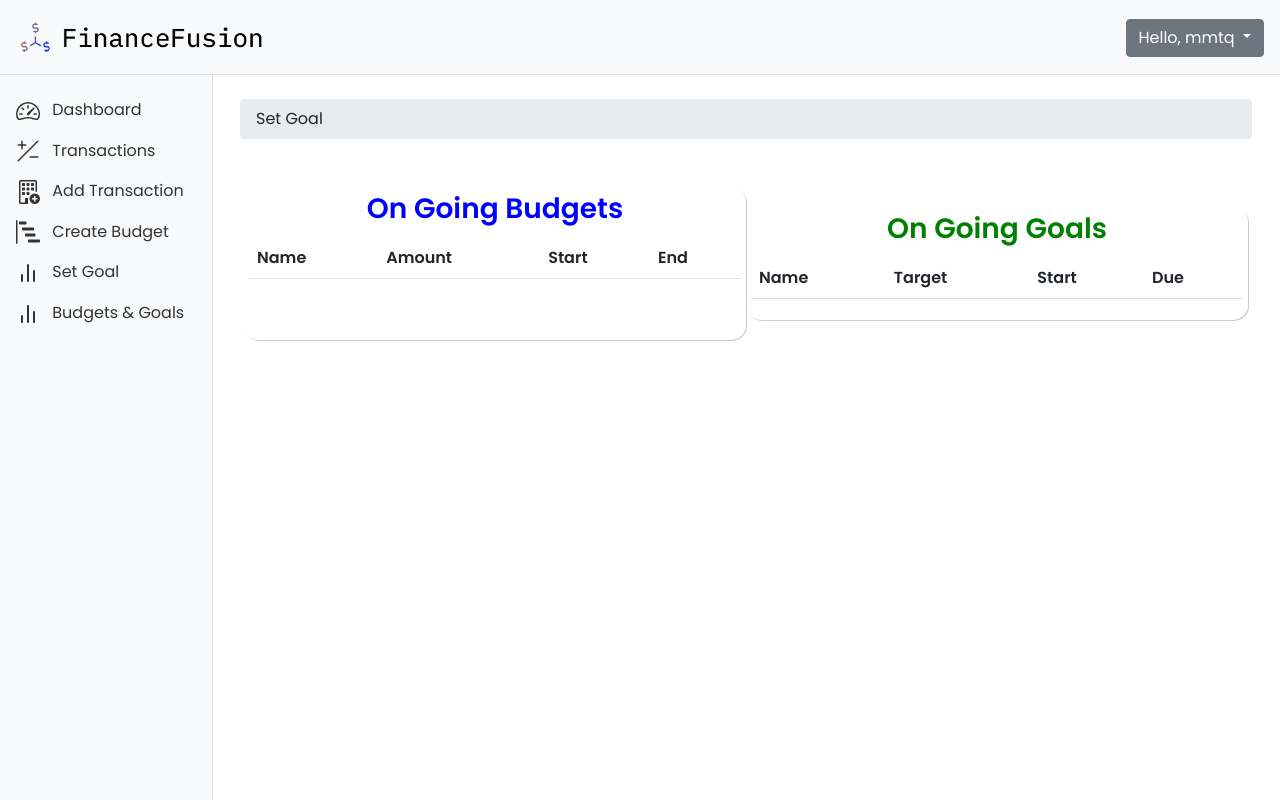
After one commit to mmtq/financial_management, a Django app: page /budgets-goals/ in a window 1280 px wide. The commit adds this page. Run offline with Django 5.2, Linux system fonts and the light colour scheme; a user stored in the database is signed in; data comes from the database, SQL or seed files in the repository; both versions use the stored data as it was after the commit; lists and menus that the app fills with data are empty; some libraries are stand-ins or nearby versions.

Commit message:
done initially

```diff
--- a/financeFusion/models.py
+++ b/financeFusion/models.py
@@ -46,7 +46,9 @@ class Goal(models.Model):
     user = models.ForeignKey(User, on_delete=models.CASCADE, blank=True, null=True)
     name = models.CharField(max_length=50)
     description = models.CharField(max_length=255, blank=True)
+    category = models.ForeignKey(Category, on_delete=models.CASCADE, blank=True, null=True)
     target_amount = models.DecimalField(max_digits=10, decimal_places=2, validators=[MinValueValidator(0)])
+    start_date = models.DateField(null=True, blank=True)
     due_date = models.DateField()
     current_amount = models.DecimalField(max_digits=10, decimal_places=2, default=0)
 
--- a/financeFusion/urls.py
+++ b/financeFusion/urls.py
@@ -8,11 +8,15 @@ urlpatterns = [
     path('register/', views.register),
     path('login/', views.user_login),
     path('logout/', views.user_logout),
+    path('budgets-goals/',views.budget_goal, name='budgets_goals'),
     path('dashboard/', views.dashboard,name='dashboard'),
     path('add-transaction/', views.add_transaction),
     path('create-budget/', views.create_budget),
     path('set-goal/', views.set_goal),
     path('edit-transaction/<int:transaction_id>/', views.edit_transaction, name='edit_transaction'),
+    path('edit-budget/<int:budget_id>/', views.edit_budget, name='edit_transaction'),
+    path('delete-budget/<int:budget_id>/', views.delete_budget, name='delete_transaction'),
+    path('delete-transaction/<int:transaction_id>/', views.delete_transaction, name='delete_transaction'),
     path('recent-transactions/', views.recent_transactions, name='recent_transactions'),
     path('get_transactions/<int:year>/<int:month>/', views.get_transactions, name='get_transactions'),
     path('get_expenses/<int:year>/<int:month>/', views.get_expenses, name='get_expenses'),
--- a/financeFusion/views.py
+++ b/financeFusion/views.py
@@ -6,13 +6,13 @@ from django.db.models import Sum,Q
 from django.urls import reverse
 from django.contrib.auth import login, logout, authenticate
 from django.contrib.auth.decorators import login_required
-from django.http import HttpResponseRedirect, HttpResponse,JsonResponse
+from django.http import HttpResponseRedirect, HttpResponse,JsonResponse,HttpResponseForbidden
 from datetime import datetime,date
 import re
 
 # Create your views here.
 
-active= {'dashboard':0,'transaction':0,'add_transaction':0,'goal':0,'budget':0}
+active= {'dashboard':0,'transaction':0,'add_transaction':0,'goal':0,'budget':0, 'bg':0,}
 def index(request):
     return render(request,'index.html')
 
@@ -39,6 +39,8 @@ def register(request):
 
 @login_required
 def dashboard(request):
+    dash_active = active
+    dash_active['dashboard'] = 1
     current_date = date.today()
     results = models.Budget.objects.filter(
         Q(end_date__gte=current_date) & Q(user=request.user)
@@ -57,7 +59,7 @@ def dashboard(request):
             dic['category'] = result.category.name
             dic['budget'] = result.amount
             dic['expense'] = expenses[0]['total_amount']
-            dic['expense_percentage'] = round((expenses[0]['total_amount'] / result.amount) * 100, 2)
+            dic['expense_percentage'] = round((expenses[0]['total_amount'] / result.amount) * 100, 0)
             dic['amount_left'] = result.amount - expenses[0]['total_amount']
             data.append(dic)
         else:
@@ -68,13 +70,37 @@ def dashboard(request):
             dic['expense_percentage'] = 0
             dic['amount_left'] = result.amount
             data.append(dic)
-
-
-    # user= request.user.id
-    # user_income = models.Transaction.objects.filter(user=user, transaction_type='INCOME').aggregate(Sum('amount'))['amount__sum']
-    dash_active = active
-    dash_active['dashboard'] = 1
-    context = {'dash_active':dash_active, 'data':data}
+    user= request.user.id
+    user_income = models.Transaction.objects.filter(user=user, transaction_type='INCOME').aggregate(Sum('amount'))['amount__sum']
+    goals = models.Goal.objects.filter(
+        Q(due_date__gte=current_date) & Q(user=request.user)
+    )
+    # dic ={}
+    data2=[]
+    for goal in goals:
+        incomes = models.Transaction.objects.filter(Q(date__gte=goal.start_date) & Q(date__lte=goal.due_date) &
+                                                    Q(user= request.user) &
+                                                    Q(transaction_type='INCOME') &
+                                                    Q(category=goal.category)
+                                                    ).values('category__name').annotate(total_amount=Sum('amount'))
+        if incomes:
+            dic = {}
+            dic['category'] = goal.category.name
+            dic['target'] = goal.target_amount
+            dic['income'] = incomes[0]['total_amount']
+            dic['income_percentage'] = round((incomes[0]['total_amount'] / goal.target_amount) * 100, 0)
+            dic['amount_left'] = goal.target_amount - incomes[0]['total_amount']
+            data2.append(dic)
+        else:
+            dic = {}
+            dic['category'] = goal.category.name
+            dic['target'] = goal.target_amount
+            dic['income'] = 0
+            dic['income_percentage'] = 0
+            dic['amount_left'] = goal.target_amount
+            data2.append(dic)
+    print (data2)
+    context = {'dash_active':dash_active, 'data':data, 'data2':data2}
     return render(request, 'dashboard.html',context)
 
 def user_login(request):
@@ -85,7 +111,6 @@ def user_login(request):
         identifier = request.POST.get('identifier')
         password = request.POST.get('password')
 
-        # Check if the identifier is an email or a username
         if re.match(r"[^@]+@[^@]+\.[^@]+", identifier):
             try:
                 user = models.User.objects.get(email=identifier)
@@ -146,6 +171,31 @@ def edit_transaction(request, transaction_id):
     return render(request, 'add_transaction.html', {'form': form})
 
 @login_required
+def delete_transaction(request, transaction_id):
+    transaction_instance = get_object_or_404(models.Transaction, id=transaction_id, user=request.user)
+    transaction_instance.delete()
+    return redirect("recent_transactions")
+
+@login_required
+def edit_budget(request, budget_id):
+    transaction_instance = get_object_or_404(models.Budget, id=budget_id, user=request.user)
+    if request.method=='POST':
+        form = BudgetForm(data=request.POST, instance= transaction_instance)
+        if form.is_valid():
+            form.save()
+            return redirect ("recent_transactions")
+    else:
+        form =BudgetForm(instance=transaction_instance)
+    return render(request, 'create_budget.html', {'form': form})
+
+@login_required
+def delete_budget(request, budget_id):
+    budget_instance = get_object_or_404(models.Budget, id=budget_id, user=request.user)
+    budget_instance.delete()
+    return redirect("budgets_goals")
+
+
+@login_required
 def recent_transactions(request):
     transactions_active = active
     transactions_active['transaction'] = 1
@@ -180,7 +230,6 @@ def set_goal(request):
             return redirect('dashboard')
     else:
          form = GoalForm
-
     return render(request, 'set_goal.html', {'form': form, 'goal_active':goal_active})
 
 def generate_colors(n):
@@ -210,7 +259,7 @@ def get_expenses(request,year,month):
         'values': values,
         'colors': colors
     }
-    print (data)
+    # print (data)
     return JsonResponse(data)
 
 @login_required
@@ -232,6 +281,18 @@ def get_transactions(request, year, month):
         })
     return JsonResponse({'transactions': transaction_list})
 
+@login_required
+def budget_goal(request):
+    bg_active = active
+    bg_active['bg'] = 1
+    current_date = date.today()
+    budgets = models.Budget.objects.filter(
+        Q(end_date__gte=current_date) & Q(user=request.user)
+    )
+    goals = models.Goal.objects.filter(
+        Q(due_date__gte=current_date) & Q(user=request.user)
+    )
 
-# @login_required
-# def calculate_budget(request):
+    context = {'budgets':budgets, 'goals':goals}
+
+    return render(request, 'budget_goal.html', context)
--- a/templates/add_transaction.html
+++ b/templates/add_transaction.html
@@ -19,8 +19,8 @@
             </form>
         </div>
         <div class="col-lg-6 col-md-6 d-none d-md-block">
-            <div class="p-3 border bg-light">
-                <h3>Recently Added in this month</h3>
+            <div class="p-3 border bg-light" style="box-shadow: 1px 1px 0 rgba(0, 0, 0, 0.2); border-radius: 10px;">
+                <h3>Recently Added</h3>
                 <table id = "recentAdded" class="table"></table>
             </div>
             <script>
--- a/templates/base.html
+++ b/templates/base.html
@@ -20,6 +20,19 @@
       font-family: "Poppins", "Sans-serif";
 
     }
+    h2 {
+    font-size: 2em;
+    font-weight: bold;
+    padding-bottom: 5px;
+}
+
+/* Specific settings for h3 */
+h3 {
+    font-size: 1.75em;
+    font-weight: bold;
+    padding-bottom: 4px;
+}
+
     .nav-item {
       transition: transform 0.3s ease-in-out;
     }
@@ -153,6 +166,18 @@
                 <span class="ml-2">Set Goal</span>
               </a>
             </li>
+            <li class="nav-item">
+              <a class="nav-link {%if bg_active.bg %}active{%endif%}" href="/budgets-goals/">
+                <svg xmlns="http://www.w3.org/2000/svg" width="24" height="24" viewBox="0 0 24 24" fill="none"
+                  stroke="currentColor" stroke-width="2" stroke-linecap="round" stroke-linejoin="round"
+                  class="feather feather-bar-chart-2">
+                  <line x1="18" y1="20" x2="18" y2="10"></line>
+                  <line x1="12" y1="20" x2="12" y2="4"></line>
+                  <line x1="6" y1="20" x2="6" y2="14"></line>
+                </svg>
+                <span class="ml-2">Budgets & Goals</span>
+              </a>
+            </li>
         </div>
       </nav>
       <main class="col-md-9 ml-sm-auto col-lg-10 px-md-4 py-4">
--- /dev/null
+++ b/templates/budget_goal.html
@@ -0,0 +1,59 @@
+{%extends 'base.html'%}
+{%block head%}
+<style>
+    .on-hover{
+        visibility: hidden;
+    }
+    table tr:nth-child(n):hover {
+        .on-hover {
+            visibility: visible;
+        }
+    }
+</style>
+{%endblock%}
+{%block main%}
+<nav aria-label="breadcrumb">
+    <ol class="breadcrumb">
+      <li class="breadcrumb-item">Set Goal</li>
+    </ol>
+  </nav>
+
+
+<div class="container mt-5">
+    <div class="row">
+        <div class="col-lg-6 col-md-6 col-12" style="box-shadow: 1px 1px 0 rgba(0, 0, 0, 0.2); padding: 5px; border-radius: 15px;">
+            <h3 style="color: blue; text-align: center;">On Going Budgets</h3>
+            <table class="table">
+                <tr>
+                    <th>Name</th><th>Amount</th><th>Start</th><th>End</th>
+                </tr>
+                {%for item in budgets%}
+                <tr>
+                    <td>{{item.name}}</td><td>{{item.amount}}</td><td>{{item.start_date}}</td><td>{{item.end_date}}</td>
+                    <td class="on-hover"><a class="text-decoration-none" href="/edit-budget/{{item.id}}/">✏️</a><a class="text-decoration-none" href="/delete-budget/{{item.id}}/">❌</a></td>
+                </tr>
+                {%endfor%}
+            </table>
+
+        </div>
+        <div class="col-lg-6 col-md-6 col-12" style="box-shadow: 1px 1px 0 rgba(0, 0, 0, 0.2); padding: 5px; border-radius: 15px; margin: 20px 0;">
+
+            <h3 style="color: green; text-align: center;">On Going Goals</h3>
+            <table class="table">
+                <tr>
+                    <th>Name</th><th>Target</th><th>Start</th><th>Due</th>
+                </tr>
+                {%for item in goals%}
+                <tr>
+                    <td>{{item.name}}</td><td>{{item.target_amount}}</td><td>{{item.start_date}}</td><td>{{item.due_date}}</td>
+                    <td class="on-hover"><a class="text-decoration-none" href="/edit-budget/{{item.id}}/">✏️</a><a class="text-decoration-none" href="/delete-budget/{{budget.id}}/">❌</a></td>
+                </tr>
+                {%endfor%}
+            </table>
+
+        </div>
+    </div>
+</div>
+
+
+{% endblock main%}
--- a/templates/index.html
+++ b/templates/index.html
@@ -19,6 +19,7 @@
       margin: 0;
       font-family: "Poppins", "Sans-serif";
     }
+
     .bd-placeholder-img {
       font-size: 1.125rem;
       text-anchor: middle;
```
Also changed, not shown: templates/dashboard.html (+124 -14 lines), templates/recent_transaction.html (+12 -2 lines), db.sqlite3, financeFusion/migrations/0002_goal_start_date.py (added), financeFusion/migrations/0003_goal_category.py (added).
